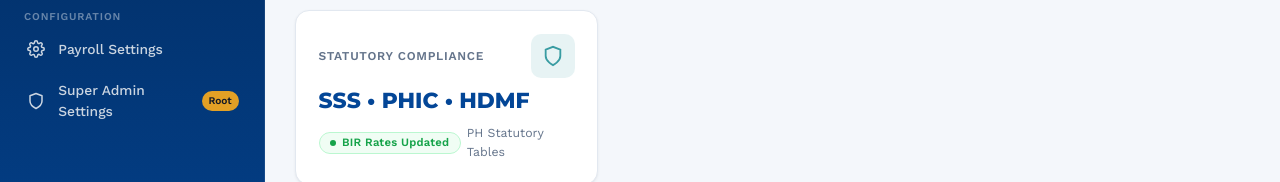
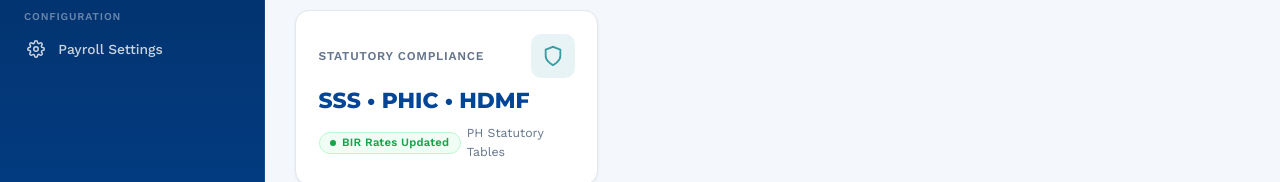
Before and after one commit to hrinnov8it-hub/Payroll, a Next.js app: page /dashboard in a window 1280 px wide. Shown: the part 367-549 px from the top of the page. Built offline with nearby package versions, Linux system fonts and the light colour scheme; no server answers; the database is empty.

Commit message:
fix: remove duplicate Super Admin sidebar link

```diff
--- a/components/layout/Sidebar.tsx
+++ b/components/layout/Sidebar.tsx
@@ -166,16 +166,6 @@
             </svg>
           ),
         },
-        {
-          name: 'Super Admin Settings',
-          href: '/settings?tab=superadmin',
-          badge: 'Root',
-          icon: (
-            <svg width="18" height="18" viewBox="0 0 24 24" fill="none" stroke="currentColor" strokeWidth="2" strokeLinecap="round" strokeLinejoin="round">
-              <path d="M12 22s8-4 8-10V5l-8-3-8 3v7c0 6 8 10 8 10z" />
-            </svg>
-          ),
-        },
       ],
     },
   ];
```
